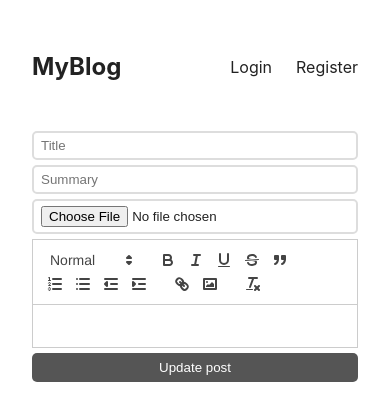
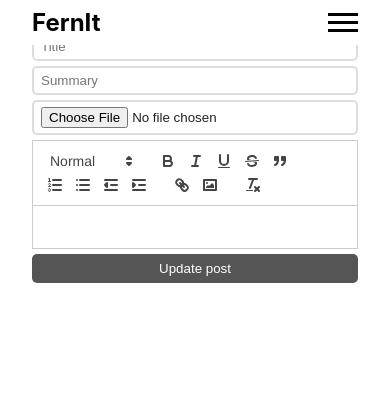
Before and after one commit to Fadeleke57/repop-blog, a React (Create React App) app in the folder client/: page /edit/1 in a window 390 px wide. Shown: the top 420 px of the page. Built offline with nearby package versions, Linux system fonts and the light colour scheme; no server answers.

Commit message:
New Navbar

```diff
--- a/client/package.json
+++ b/client/package.json
@@ -3,6 +3,7 @@
   "version": "0.1.0",
   "private": true,
   "dependencies": {
+    "@gsap/react": "^2.1.1",
     "@testing-library/jest-dom": "^5.17.0",
     "@testing-library/react": "^13.4.0",
     "@testing-library/user-event": "^13.5.0",
@@ -11,6 +12,7 @@
     "@types/react": "^18.3.2",
     "@types/react-dom": "^18.3.0",
     "date-fns": "^3.6.0",
+    "gsap": "^3.12.5",
     "react": "^18.3.1",
     "react-dom": "^18.3.1",
     "react-quill": "^2.0.0",
--- a/client/src/App.css
+++ b/client/src/App.css
@@ -1,51 +1,67 @@
 *{
   box-sizing: border-box;
 }
+
 a{
   cursor: pointer;
 }
-body{
+
+body {
   color: #222;
 }
-img{
+
+img {
   max-width: 100%;
-  height: 500px
+  height: 300px
 }
-main{
+
+main {
   padding: 2em;
   max-width: 800px;
   margin: 0 auto;
 }
-header{
+
+header {
   display:flex;
   justify-content:space-between;
-  margin-top: 20px;
   margin-bottom: 50px;
   align-items: center;
 }
-header a{
+
+header a {
   text-decoration:none;
   color: inherit;
 }
-header a.logo{
+
+header a.logo {
   font-weight: bold;
   font-size: 1.5rem;
 }
-header nav{
+
+header nav {
   display:flex;
   gap: 24px;
 }
 
-div.post{
+div.post {
   display: grid;
   grid-template-columns: 1fr;
   gap: 20px;
   margin-bottom: 30px;
 }
-@media screen and (min-width: 700px) {
-  div.post{
-      grid-template-columns: .9fr 1.1fr;
-  }
+
+div.post div.image {
+  width: 400px;
+  height: 400px;
+  overflow: hidden;
+  margin: 0 auto;
+}
+
+div.post div.image img {
+  width: 100%;
+  height: 100%;
+  object-fit: cover;
+  object-position: center;
 }
 
 div.post div.texts {
@@ -53,15 +69,17 @@ div.post div.texts {
   align-items: center;
 }
 
-div.post div.texts h2{
+div.post div.texts h2 {
   margin:0;
   font-size: 2rem;
 }
-div.post div.texts a{
+
+div.post div.texts a {
   text-decoration:none;
   color: inherit;
 }
-div.post p.info{
+
+div.post p.info {
   margin:24px 0;
   color: #888;
   font-size:1rem;
@@ -69,19 +87,22 @@ div.post p.info{
   display: flex;
   gap: 10px;
 }
-div.post p.info a.author{
+
+div.post p.info a.author {
   color:#333;
 }
-div.post p.summary{
+
+div.post p.summary {
   margin:10px 0;
   line-height: 1.8rem;
 }
 
-form.login, form.register{
+form.login, form.register {
   max-width: 400px;
   margin: 0 auto;
 }
-input{
+
+input {
   display: block;
   margin-bottom: 5px;
   width: 100%;
@@ -90,7 +111,8 @@ input{
   border-radius: 5px;
   background-color: #fff;
 }
-button{
+
+button {
   cursor: pointer;
   width: 100%;
   display: block;
@@ -100,53 +122,63 @@ button{
   border-radius: 5px;
   padding: 7px 0;
 }
-form.login h1, form.register h1{
+
+form.login h1, form.register h1 {
   text-align: center;
 }
 
-div.post-page div.image{
+div.post-page div.image {
   max-height: 300px;
   display: flex;
   overflow:hidden;
 }
-div.post-page div.image img{
+
+div.post-page div.image img {
   object-fit: cover;
   object-position: center center;
   width: 100%;
 }
-div.post-page a{
+
+div.post-page a {
   color:#333;
   text-decoration: underline;
 }
-div.post-page h1{
+
+div.post-page h1 {
   text-align: center;
   margin: 10px 0 5px;
 }
-div.post-page time{
+
+div.post-page time {
   text-align: center;
   display: block;
   font-size:1rem;
   color:#aaa;
   margin: 10px 0;
 }
-div.post-page div.author{
+
+div.post-page div.author {
   text-align: center;
   margin-bottom: 20px;
   font-size: .7rem;
   font-weight: bold;
 }
-div.content p{
+
+div.content p {
   line-height: 1.7rem;
   margin: 30px 0;
 }
-div.content li{
+
+div.content li {
   margin-bottom: 10px;
 }
-div.edit-row{
+
+div.edit-row {
   text-align: center;
   margin-bottom: 20px;
 }
-div.post-page a.edit-btn{
+
+div.post-page a.edit-btn {
   background-color: #333;
   display: inline-flex;
   align-items: center;
@@ -156,6 +188,21 @@ div.post-page a.edit-btn{
   border-radius: 5px;
   text-decoration: none;
 }
+
 a svg{
-  height:20px;
+  height: 20px;
 }
+
+@media screen and (min-width: 700px) {
+  div.post{
+      grid-template-columns: .9fr 1.1fr;
+  }
+}
+
+@media screen and (max-width: 700px) {
+  div.post div.image{
+    width: 100%;
+    height: 300px;
+    overflow: hidden;
+  }
+}
--- a/client/src/Layout.tsx
+++ b/client/src/Layout.tsx
@@ -1,12 +1,12 @@
 import React from 'react';
-import Header from './components/Header';
+import Navbar from './components/Navbar'
 import { Outlet } from 'react-router-dom';
 
 export default function Layout() {
   return (
     <main>
-      <Header />
-      <Outlet />
+      <Navbar/>
+      <Outlet/>
     </main>
   );
 };
--- /dev/null
+++ b/client/src/components/AnimatedBtn.module.css
@@ -0,0 +1,35 @@
+.menu_btn, .menu_btn_active {
+    display: flex;
+    flex-direction: column;
+    justify-content: space-around;
+    width: 30px;
+    height: 25px;
+    background: transparent;
+    border: none;
+    cursor: pointer;
+    padding: 0;
+    box-sizing: border-box;
+  }
+
+  .menu_btn:focus, .menu_btn_active:focus {
+    outline: none;
+  }
+
+  .menu_btn_active .bar:nth-child(1) {
+    transform: rotate(45deg) translate(5px, 5px);
+  }
+
+  .menu_btn_active .bar:nth-child(2) {
+    opacity: 0;
+  }
+
+  .menu_btn_active .bar:nth-child(3) {
+    transform: rotate(-45deg) translate(7px, -6px);
+  }
+
+  .bar {
+    width: 100%;
+    height: 3px;
+    background-color: #000000;
+    transition: all 0.3s ease;
+  }
--- /dev/null
+++ b/client/src/components/AnimatedBtn.tsx
@@ -0,0 +1,27 @@
+import styles from './AnimatedBtn.module.css';
+import React from 'react';
+
+type AnimatedBtnProps = {
+    isActive : boolean
+    setIsActive : React.Dispatch<React.SetStateAction<boolean>>
+    setMenuOpen: React.Dispatch<React.SetStateAction<boolean>>
+    menuOpen : boolean
+}
+
+const Animatedbtn = ({ isActive , setIsActive, setMenuOpen, menuOpen} : AnimatedBtnProps) => {
+
+    const handleClick = () => {
+        setIsActive(!isActive);
+        setMenuOpen(!menuOpen)
+    };
+
+    return (
+        <button className={isActive ? styles.menu_btn_active : styles.menu_btn} onClick={() => handleClick()}>
+            <span className={styles.bar}></span>
+            <span className={styles.bar}></span>
+            <span className={styles.bar}></span>
+        </button>
+    );
+};
+
+export default Animatedbtn
--- a/client/src/components/Header.tsx
+++ /dev/null
@@ -1,52 +0,0 @@
-import React, { useEffect, useContext } from "react";
-import { Link } from "react-router-dom";
-import { UserContext } from "../UserContext";
-
-export default function Header() {
-  const context = useContext(UserContext);
-
-  if (!context) {
-    throw new Error("Header must be used within a UserProvider");
-  }
-  const { userInfo, setUserInfo } = context;
-
-  useEffect(() => {
-    fetch('http://localhost:4000/profile', {
-      credentials: 'include',
-    }).then(response => {
-      response.json().then(userInfo => {
-        setUserInfo(userInfo);
-      });
-    });
-  }, [setUserInfo]);
-
-  function logout() {
-    fetch('http://localhost:4000/logout', {
-      credentials: 'include',
-      method: 'POST',
-    })
-    setUserInfo(null);
-  }
-
-  const username = userInfo?.username;
-
-  return (
-    <header>
-      <Link to="/" className="logo">MyBlog</Link>
-      <nav>
-        {username ? (
-          <>
-            <span>Hello, {username}!</span>
-            <Link to="/create">Create New Post</Link>
-            <Link onClick={logout} to="/">Logout</Link>
-          </>
-        ) : (
-          <>
-            <Link to="/login">Login</Link>
-            <Link to="/register">Register</Link>
-          </>
-        )}
-      </nav>
-    </header>
-  );
-}
--- /dev/null
+++ b/client/src/components/Navbar.module.css
@@ -0,0 +1,192 @@
+.navbar {
+    position: fixed;
+    top: 0;
+    left: 0;
+    width: 100%;
+    background: #ffffff;
+    color: #fff;
+    width: 100%;
+    z-index: 1000;
+    transition: transform 0.3s ease;
+  }
+
+  .hidden {
+    transform: translateY(-100%);
+  }
+
+  .visible {
+    transform: translateY(0);
+  }
+
+  .navbar .container {
+    max-width: 1100px;
+    margin: 0 auto;
+    padding: 0.5em 2em;
+    display: flex;
+    justify-content: space-between;
+    align-items: center;
+  }
+
+  .menu, .menu ul {
+    display: flex;
+    justify-content: center;
+    align-items: center;
+    gap: 1.5em;
+  }
+
+  .menu_btn {
+    background: none;
+    border: none;
+    font-size: 1.5em;
+    cursor: pointer;
+    color: #fff;
+  }
+
+  .menu_btn {
+    display: none;
+  }
+
+  .navbar a, .menu_btn {
+    transition: 0.3s;
+    color: #000000;
+    text-decoration: none;
+  }
+
+  .navbar a:hover, .menu_btn:hover {
+    color: #344F39;
+  }
+
+  .brand {
+    font-size: 1.5em;
+    font-weight: bold;
+    display: flex;
+    justify-content: center;
+    align-items: center;
+    gap: 0.5em;
+    color: #344F39;
+  }
+
+  .arrow {
+    width: 1em;
+    height: 1em;
+    margin-left: .3em;
+    cursor: pointer;
+  }
+
+  .navbar .brand img, .navabr_hide .brand img {
+      width: 2em;
+  }
+
+  .mobileLink {
+    display: none;
+  }
+
+  @media screen and (min-width: 900px) {
+      .navbar .menu .brand {
+          margin: 0 1em;
+      }
+
+  }
+
+    @media screen and (max-width: 1052px) {
+      .arrow {
+        display: none;
+      }
+
+      .menu_btn {
+        display: block;
+      }
+
+      .brand {
+        border: transparent;
+      }
+
+      .menu {
+        position: absolute;
+        background: #ffffff;
+        top: 4.7em;
+        left: 0;
+        width: 100%;
+        height: 0;
+        padding: 0;
+        gap: 0;
+        transition: 0.5s ease-in-out;
+        overflow-y: scroll;
+      }
+
+      .menu form {
+        display: none;
+      }
+
+      .menu, .menu ul {
+        flex-direction: column;
+        justify-content: flex-start;
+        align-items: stretch;
+      }
+
+      .menu ul {
+        gap: 0;
+      }
+
+      .menu li a {
+        padding: 2em 0;
+        display: block;
+        width: 100%;
+        text-align: center;
+        font-size: 1.2em;
+        background-color: rgb(241, 240, 240);
+        border-bottom: rgb(183, 183, 183);
+      }
+
+      .menu li a:hover {
+        background-color: rgb(183, 183, 183);
+      }
+
+      /*Toggle classes*/
+      .menu_open {
+        position: absolute;
+        background: rgb(241, 240, 240);
+        top: 4.7em;
+        left: 0;
+        width: 100%;
+        height: 100vh;
+        padding: 4em 0;
+        gap: 0;
+        transition: 0.5s ease-in-out;
+        overflow-y: scroll;
+      }
+
+      .menu_open form {
+        display: none;
+      }
+
+      .menu_open, .menu_open ul {
+        flex-direction: column;
+        justify-content: flex-start;
+        align-items: stretch;
+      }
+
+      .menu_open ul {
+        gap: 0;
+      }
+
+      .menu_open li a {
+        padding: 2em 0;
+        display: block;
+        width: 100%;
+        text-align: center;
+        font-size: 1.2em;
+        background-color: rgb(241, 240, 240);
+        border-bottom: rgb(183, 183, 183);
+      }
+
+      .menu_open li a:hover {
+        background-color: rgb(183, 183, 183);
+      }
+      .mobileLink {
+        display: block;
+      }
+      .about {
+        display: none;
+      }
+    }
--- /dev/null
+++ b/client/src/components/Navbar.tsx
@@ -0,0 +1,99 @@
+import styles from './Navbar.module.css'
+import React, { useEffect, useContext, useState } from "react";
+import { Link } from "react-router-dom";
+import { UserContext } from "../UserContext";
+import AnimatedBtn from './AnimatedBtn'
+
+function Navbar() {
+  // styling stuff
+  const [showNav, setShowNav] = useState(true);
+  const [prevScrollPos, setPrevScrollPos] = useState(0);
+  const [menuOpen, setMenuOpen] = useState(false)
+  const [isActive, setIsActive] = useState(false);
+
+  useEffect(() => {
+    const handleScroll = () => {
+      const currentScrollPos = window.pageYOffset;
+      const visible = prevScrollPos > currentScrollPos || currentScrollPos < 10;
+
+      setShowNav(visible);
+      setPrevScrollPos(currentScrollPos);
+    };
+
+    window.addEventListener('scroll', handleScroll);
+
+    return () => window.removeEventListener('scroll', handleScroll);
+  }, [prevScrollPos]);
+
+  const closeTab = () => {
+    setIsActive(false)
+    setMenuOpen(false)
+  }
+
+  //user context for conditional rendering
+  const context = useContext(UserContext);
+
+  if (!context) {
+    throw new Error("Header must be used within a UserProvider");
+  }
+  const { userInfo, setUserInfo } = context;
+
+  useEffect(() => {
+    fetch('http://localhost:4000/profile', {
+      credentials: 'include',
+    }).then(response => {
+      response.json().then(userInfo => {
+        setUserInfo(userInfo);
+      });
+    });
+  }, [setUserInfo]);
+
+  function logout() {
+    fetch('http://localhost:4000/logout', {
+      credentials: 'include',
+      method: 'POST',
+    })
+    setUserInfo(null);
+    closeTab()
+  }
+
+  const username = userInfo?.username;
+
+  return (
+    <div className={styles.wrapper}>
+        <nav className={`${styles.navbar} ${showNav ? styles.visible : styles.hidden}`}>
+            <div className={styles.container}>
+
+                <Link to={'/'} className={styles.brand} style={{color: 'black'}} onClick={() => closeTab()}>{username ? `Hello ${username}!`: 'FernIt'}</Link>
+
+                <div className={menuOpen ? styles.menu_open : styles.menu}> {/* if authorized user then display user menu */}
+
+                    {username ? (
+                    <ul>
+                        <li><Link to="/create" onClick={() => closeTab()}>Create New Post</Link></li>
+                        <li><Link onClick={logout} to="/">Logout</Link></li>
+                    </ul>
+                    ) : (
+                    <ul>
+                        <li><Link to="/login">Login</Link></li>
+                        <li><Link to="/register">Register</Link></li>
+                    </ul>
+                    )}
+
+                </div>
+
+                <div className={styles.menu_btn}>
+                <AnimatedBtn
+                    menuOpen={menuOpen}
+                    setMenuOpen={setMenuOpen}
+                    isActive={isActive}
+                    setIsActive={setIsActive}
+                />
+                </div>
+            </div>
+        </nav>
+    </div>
+  )
+}
+
+export default Navbar
--- /dev/null
+++ b/client/src/declarations.d.ts
@@ -0,0 +1,4 @@
+declare module '*.module.css' {
+    const classes: { [key: string]: string };
+    export default classes;
+}
--- a/client/src/pages/IndexPage.tsx
+++ b/client/src/pages/IndexPage.tsx
@@ -30,7 +30,7 @@ export default function IndexPage() {
   return (
     <div>
       {posts.length > 0 && posts.map((post, id) => (
-        <Post key={id} {...post} />
+          <Post key={id} {...post} />
       ))}
     </div>
   );
--- a/client/src/pages/LoginPage.tsx
+++ b/client/src/pages/LoginPage.tsx
@@ -3,9 +3,9 @@ import { Navigate } from "react-router-dom";
 import { UserContext } from "../UserContext";
 
 export default function LoginPage() {
-    const [username, setUsername] = useState('');
-    const [password, setPassword] = useState('');
-    const [redirect, setRedirect] = useState(false);
+    const [username, setUsername] = useState<string>('');
+    const [password, setPassword] = useState<string>('');
+    const [redirect, setRedirect] = useState<Boolean>(false);
 
     const context = useContext(UserContext);
     if (!context) {
```
Also changed, not shown: client/src/pages/EditPost.tsx (+4 -4 lines), 1 other file (tests, documents, lock files or other folders).
